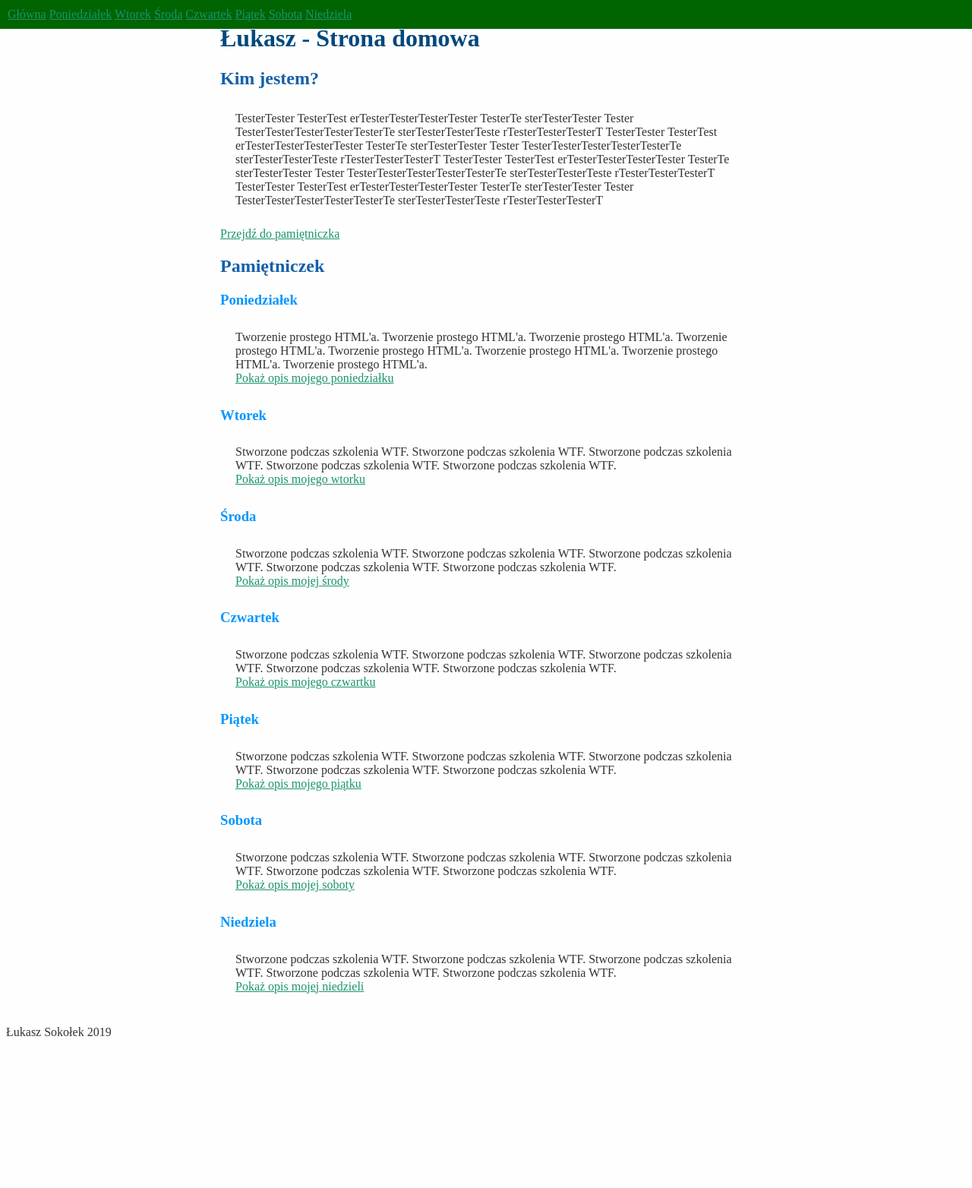
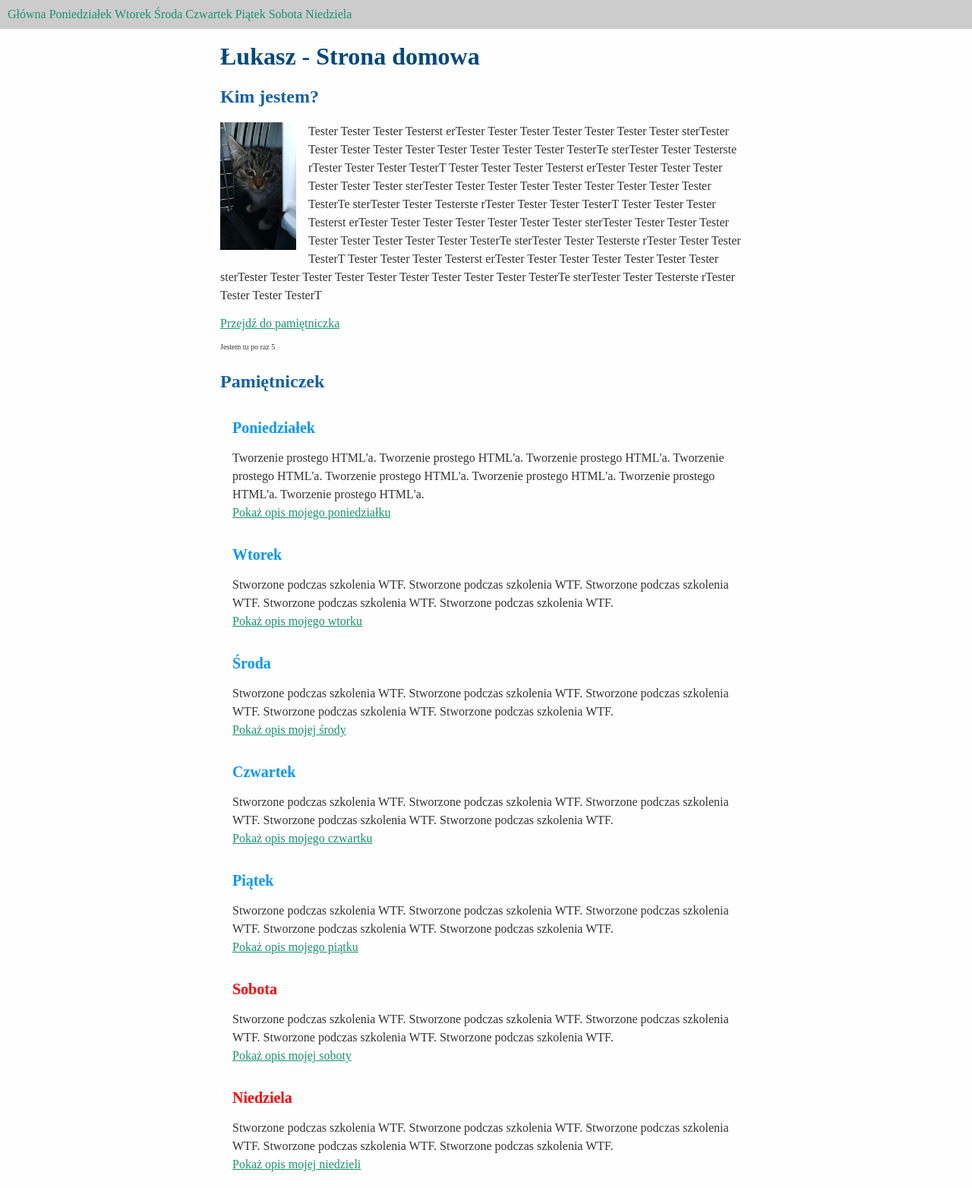
Before and after one commit to SokolX/homepage, a plain HTML site: page index.html in a window 1280 px wide. Shown: the top 1564 px of the page at 76% size. Before the commit the page ends 1376 px from the top, so only its background shows below. Drawn offline with Linux system fonts and the light colour scheme.

Commit message:
Added css BEM to main page

```diff
--- a/index.html
+++ b/index.html
@@ -13,110 +13,112 @@
 <body>
 
     <header class="navigation">
-        <a class="link" href="index.html">Główna</a>
-        <a class="link" href="tydzien/poniedzialek.html">Poniedziałek</a>
-        <a class="link" href="tydzien/wtorek.html">Wtorek</a>
-        <a class="link" href="tydzien/sroda.html">Środa</a>
-        <a class="link" href="tydzien/czwartek.html">Czwartek</a>
-        <a class="link" href="tydzien/piatek.html">Piątek</a>
-        <a class="link" href="tydzien/sobota.html">Sobota</a>
-        <a class="link" href="tydzien/niedziela.html">Niedziela</a>
+        <a class="navigation__link" href="index.html">Główna</a>
+        <a class="navigation__link" href="tydzien/poniedzialek.html">Poniedziałek</a>
+        <a class="navigation__link" href="tydzien/wtorek.html">Wtorek</a>
+        <a class="navigation__link" href="tydzien/sroda.html">Środa</a>
+        <a class="navigation__link" href="tydzien/czwartek.html">Czwartek</a>
+        <a class="navigation__link" href="tydzien/piatek.html">Piątek</a>
+        <a class="navigation__link" href="tydzien/sobota.html">Sobota</a>
+        <a class="navigation__link" href="tydzien/niedziela.html">Niedziela</a>
     </header>
 
-    <main class="main">
-        <header>
-            <h1 class="heading">
+    <main id="top" class="main">
+        <header class="header">
+            <h1 class="header__title">
                 Łukasz - Strona domowa
             </h1>
         </header>
 
         <section class="about">
-            <h2 class="sectionHeader">
+            <h2 class="about__header">
                 Kim jestem?
             </h2>
-            <p class="paragraph">
-                TesterTester TesterTest erTesterTesterTesterTester TesterTe sterTesterTester Tester TesterTesterTesterTesterTesterTe sterTesterTesterTeste rTesterTesterTesterT
-                TesterTester TesterTest erTesterTesterTesterTester TesterTe sterTesterTester Tester TesterTesterTesterTesterTesterTe sterTesterTesterTeste rTesterTesterTesterT
-                TesterTester TesterTest erTesterTesterTesterTester TesterTe sterTesterTester Tester TesterTesterTesterTesterTesterTe sterTesterTesterTeste rTesterTesterTesterT
-                TesterTester TesterTest erTesterTesterTesterTester TesterTe sterTesterTester Tester TesterTesterTesterTesterTesterTe sterTesterTesterTeste rTesterTesterTesterT
+            <p class="about__paragraph">
+                <img src="src/img/01_cat.jpeg" alt="Koteł" class="about__picture"/>
+                Tester Tester Tester Testerst erTester Tester Tester Tester Tester Tester Tester sterTester Tester Tester Tester Tester Tester Tester Tester Tester TesterTe sterTester Tester Testerste rTester Tester Tester TesterT
+                Tester Tester Tester Testerst erTester Tester Tester Tester Tester Tester Tester sterTester Tester Tester Tester Tester Tester Tester Tester Tester TesterTe sterTester Tester Testerste rTester Tester Tester TesterT
+                Tester Tester Tester Testerst erTester Tester Tester Tester Tester Tester Tester sterTester Tester Tester Tester Tester Tester Tester Tester Tester TesterTe sterTester Tester Testerste rTester Tester Tester TesterT
+                Tester Tester Tester Testerst erTester Tester Tester Tester Tester Tester Tester sterTester Tester Tester Tester Tester Tester Tester Tester Tester TesterTe sterTester Tester Testerste rTester Tester Tester TesterT
             </p>
-            <a class="link" href="#pamietniczek">Przejdź do pamiętniczka</a>
+            <a class="about__link" href="#pamietniczek">Przejdź do pamiętniczka</a>
+            <p class="about__paragraph about__paragraph--mini about__paragraph--js"></p>
         </section>
 
-        <section id="pamietniczek">
-            <h2 class="diaryHeader">
+        <section class="diary" id="pamietniczek">
+            <h2 class="diary__header">
                 Pamiętniczek
             </h2>
-            <section>
-                <h3 class="thirdHeader">
+            <section class="day">
+                <h3 class="day__header">
                     Poniedziałek
                 </h3>
-                <p class="paragraph">
+                <p class="day__paragraph">
                     Tworzenie prostego HTML'a. Tworzenie prostego HTML'a. Tworzenie prostego HTML'a. Tworzenie prostego HTML'a. Tworzenie prostego HTML'a. Tworzenie prostego HTML'a. Tworzenie prostego HTML'a. Tworzenie prostego HTML'a. <br>
-                    <a class="link" href="tydzien/poniedzialek.html">Pokaż opis mojego poniedziałku</a>
+                    <a class="day__link" href="tydzien/poniedzialek.html">Pokaż opis mojego poniedziałku</a>
                 </p>
             </section>
-            <section>
-                <h3 class="thirdHeader">
+            <section class="day">
+                <h3 class="day__header">
                     Wtorek
                 </h3>
-                <p class="paragraph">
+                <p class="day__paragraph">
                     Stworzone podczas szkolenia WTF. Stworzone podczas szkolenia WTF. Stworzone podczas szkolenia WTF. Stworzone podczas szkolenia WTF. Stworzone podczas szkolenia WTF. <br>
-                    <a class="link" href="tydzien/wtorek.html".html">Pokaż opis mojego wtorku</a>
+                    <a class="day__link" href="tydzien/wtorek.html".html">Pokaż opis mojego wtorku</a>
                 </p>
             </section>
-            <section>
-                <h3 class="thirdHeader">
+            <section class="day">
+                <h3 class="day__header">
                     Środa
                 </h3>
-                <p class="paragraph">
+                <p class="day__paragraph">
                     Stworzone podczas szkolenia WTF. Stworzone podczas szkolenia WTF. Stworzone podczas szkolenia WTF. Stworzone podczas szkolenia WTF. Stworzone podczas szkolenia WTF. <br>
-                    <a class="link" href="tydzien/sroda.html">Pokaż opis mojej środy</a>
+                    <a class="day__link" href="tydzien/sroda.html">Pokaż opis mojej środy</a>
                 </p>
             </section>
-            <section>
-                <h3 class="thirdHeader">
+            <section class="day">
+                <h3 class="day__header">
                     Czwartek
                 </h3>
-                <p class="paragraph">
+                <p class="day__paragraph">
                     Stworzone podczas szkolenia WTF. Stworzone podczas szkolenia WTF. Stworzone podczas szkolenia WTF. Stworzone podczas szkolenia WTF. Stworzone podczas szkolenia WTF. <br>
-                    <a class="link" href="tydzien/czwartek.html">Pokaż opis mojego czwartku</a>
+                    <a class="day__link" href="tydzien/czwartek.html">Pokaż opis mojego czwartku</a>
                 </p>
             </section>
-            <section>
-                <h3 class="thirdHeader">
+            <section class="day">
+                <h3 class="day__header">
                     Piątek
                 </h3>
-                <p class="paragraph">
+                <p class="day__paragraph">
                     Stworzone podczas szkolenia WTF. Stworzone podczas szkolenia WTF. Stworzone podczas szkolenia WTF. Stworzone podczas szkolenia WTF. Stworzone podczas szkolenia WTF. <br>
-                    <a class="link" href="tydzien/piatek.html">Pokaż opis mojego piątku</a>
+                    <a class="day__link" href="tydzien/piatek.html">Pokaż opis mojego piątku</a>
                 </p>
             </section>
-            <section>
-                <h3 class="thirdHeader">
+            <section class="day">
+                <h3 class="day__header day__header--weekend">
                     Sobota
                 </h3>
-                <p class="paragraph">
+                <p class="day__paragraph">
                     Stworzone podczas szkolenia WTF. Stworzone podczas szkolenia WTF. Stworzone podczas szkolenia WTF. Stworzone podczas szkolenia WTF. Stworzone podczas szkolenia WTF. <br>
-                    <a class="link" href="tydzien/sobota.html">Pokaż opis mojej soboty</a>
+                    <a class="day__link" href="tydzien/sobota.html">Pokaż opis mojej soboty</a>
                 </p>
             </section>
-            <section>
-                <h3 class="thirdHeader">
+            <section class="day">
+                <h3 class="day__header day__header--weekend">
                     Niedziela
                 </h3>
-                <p class="paragraph">
+                <p class="day__paragraph">
                     Stworzone podczas szkolenia WTF. Stworzone podczas szkolenia WTF. Stworzone podczas szkolenia WTF. Stworzone podczas szkolenia WTF. Stworzone podczas szkolenia WTF. <br>
-                    <a class="link" href="tydzien/niedziela.html">Pokaż opis mojej niedzieli</a>
+                    <a class="day__link" href="tydzien/niedziela.html">Pokaż opis mojej niedzieli</a>
                 </p>
             </section>
         </section>
     </main>
 
-    <footer>
+    <footer class="footer">
         Łukasz Sokołek 2019
     </footer>
-    <!--<script src="./src/js/witaj.js"></script>-->
+    <script src="./src/js/witaj.js"></script>
 </body>
 
 </html>
--- a/src/js/witaj.js
+++ b/src/js/witaj.js
@@ -1 +1,4 @@
-alert('Siema');
+const liczbaWejsc = 5;
+
+const about = document.querySelector('.about__paragraph--js');
+about.innerHTML = `Jestem tu po raz ${liczbaWejsc}`;
--- a/style.css
+++ b/style.css
@@ -2,29 +2,10 @@ body {
 	background: #fefefe;
 	color: #333;
 }
-.heading {
+
+.header__title {
 	color: #00487c;
-}
-.sectionHeader, .diaryHeader {
-		color: #1460aa;
-}
-
-.thirdHeader {
-	color: #0496ff;
-}
-
-.link {
-	color: #1a936f;
-}
-
-.main {
-	width: 100%;
-	max-width: 700px;
-	margin: 32px auto;
-}
-
-.paragraph {
-	padding: 10px 20px;
+	padding: 24px 0 0 0;
 }
 
 .navigation {
@@ -34,5 +15,73 @@ body {
 	top: 0;
 	left: 0;
 	box-sizing: border-box;
-	background: #006400;
+	background: #cccccc;
 }
+
+.navigation__link {
+	color: #1a936f;
+	text-decoration: none;
+}
+
+.main {
+	width: 100%;
+	max-width: 700px;
+	margin: 32px auto;
+}
+
+.about {
+
+}
+
+.about__header {
+	color: #1460aa;
+}
+
+.about__picture {
+	width: 100%;
+	max-width: 100px;
+	display: block;
+	float: left;
+	margin: 0 16px 16px 0;
+}
+
+.about__paragraph {
+	padding: 0;
+	line-height: 24px;
+}
+
+.about__paragraph--mini {
+	font-size: 10px;
+}
+
+.about__link {
+	color: #1a936f;
+}
+
+.diary__header {
+	color: #1460aa;
+}
+
+.day {
+	padding: 16px;
+}
+
+.day__header {
+	color: #0496ff;
+	margin: 0 0 16px;
+	font-size: 20px;
+}
+
+.day__header--weekend {
+	color: red;
+}
+
+.day__paragraph {
+	padding: 0;
+	margin: 0;
+	line-height: 24px;
+}
+
+.day__link {
+	color: #1a936f;
+}
```
